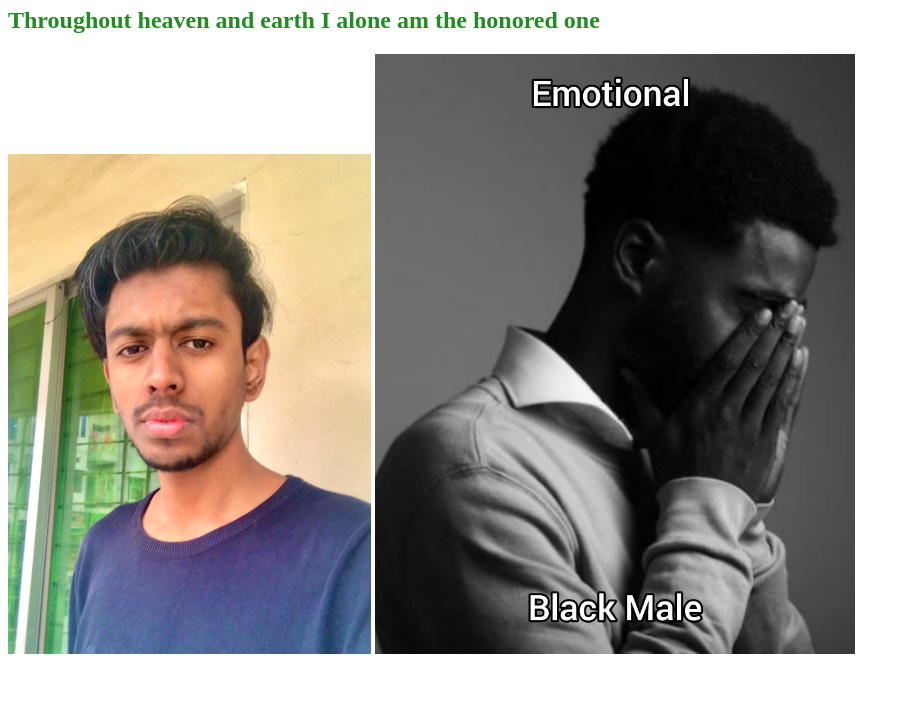
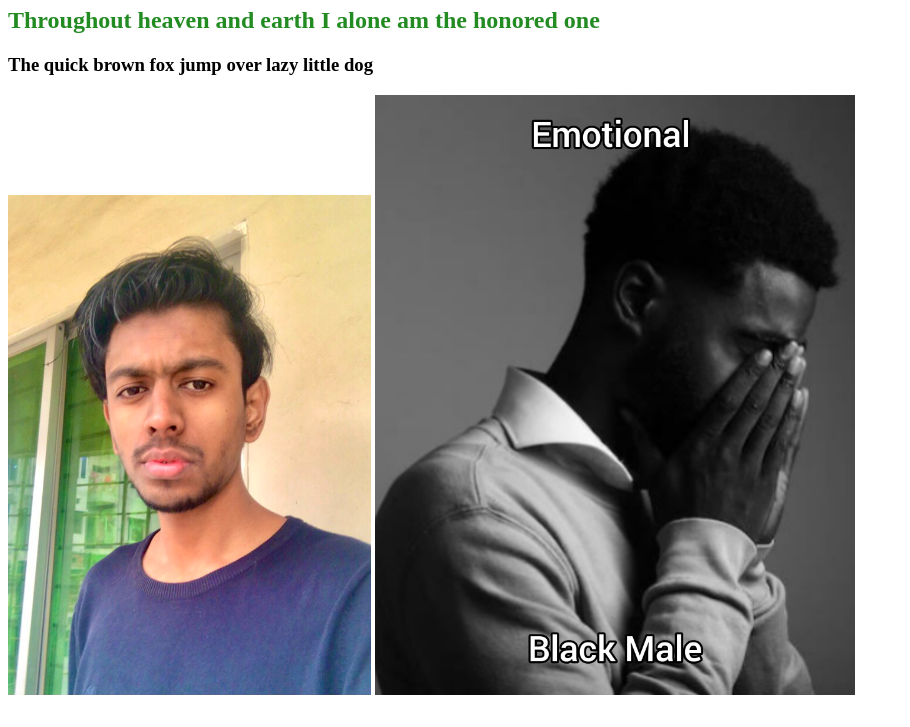
Before and after one commit to AbedFasir/my-first-repo, a plain HTML site: page index.html in a window 1280 px wide. Shown: the part 73-800 px from the top of the page, without its empty margins (0-910 px from the left). Drawn offline with Linux system fonts and the light colour scheme.

Commit message:
addedtext

```diff
--- a/index.html
+++ b/index.html
@@ -9,6 +9,7 @@
 <body>
    <h1>What are you doing this weekend?</h1>
    <h2>Throughout heaven and earth I alone am the honored one</h2>
+   <h3>The quick brown fox jump over lazy little dog</h3>
 
    <img src="fasir.jpg" alt="fasir" height="500px" width="auto">
    <img src="blackmail.jpg" alt="black" height="600px" width="auto">
```
